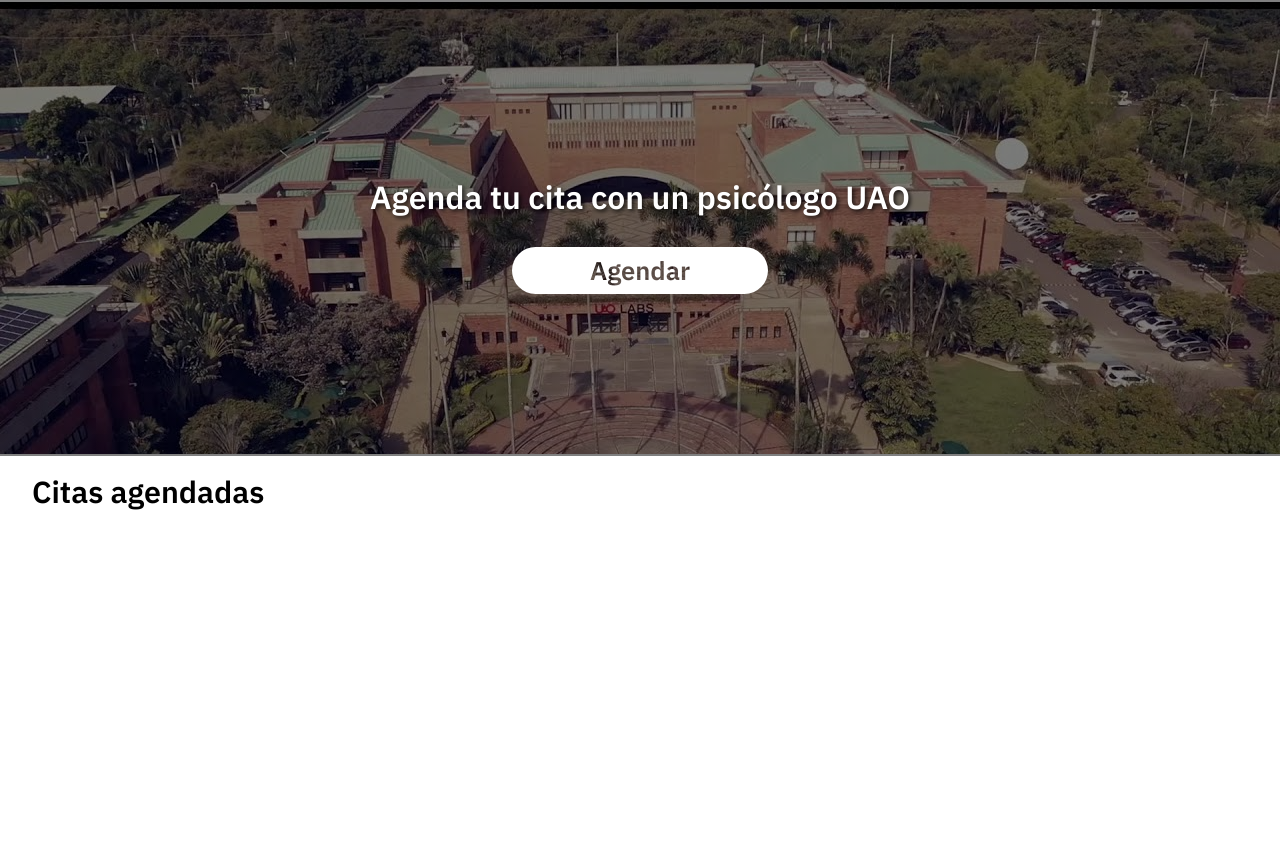
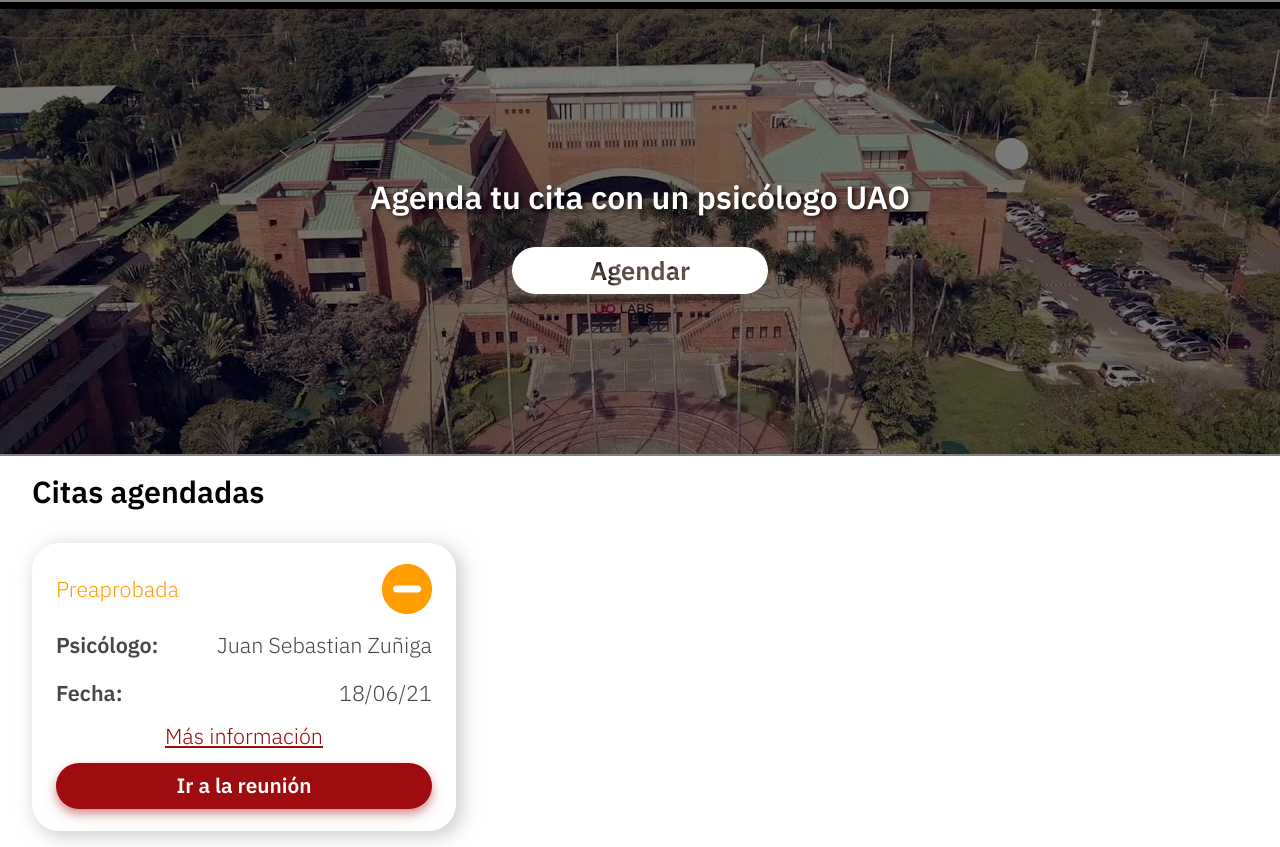
Before and after one commit to wildchamo/SerenaUAO, a React (Create React App) app in the folder finalweb/: page /Home in a window 1280 px wide. Before the commit the page ends 800 px from the top, so only its background shows below. Built offline with nearby package versions, Linux system fonts and the light colour scheme.

Commit message:
componente de citas

```diff
--- a/finalweb/src/componentes/Boton/Boton.css
+++ b/finalweb/src/componentes/Boton/Boton.css
@@ -12,6 +12,22 @@
     box-shadow: 0px 4px 8px rgba(158, 12, 15, 0.39), 0px 8px 16px rgba(158, 12, 15, 0.14);
     cursor: pointer;
 }
+
+.botonfit{
+    font-family:"IBM Plex Sans";
+    margin: 0.5rem;
+    border-color: transparent;
+    background-color: #9E0C0F;
+    color: rgb(255, 255, 255);
+    height: 2.9rem;
+    font-size: 1.3rem;
+    font-weight: 600;
+    border-radius: 2rem;
+    width: 100%;
+    box-shadow: 0px 4px 8px rgba(158, 12, 15, 0.39), 0px 8px 16px rgba(158, 12, 15, 0.14);
+    cursor: pointer;
+}
+
 .boton1{
     font-family:"IBM Plex Sans";
     margin: 0.5rem;
--- a/finalweb/src/componentes/Cita/Cita.css
+++ b/finalweb/src/componentes/Cita/Cita.css
@@ -0,0 +1,19 @@
+.date-card{
+    display: flex;
+    flex-direction: column;
+    width: 23.5rem;
+    justify-content: center;
+    align-items: center;
+    padding: .5rem 1.5rem;
+    background: #FFFFFF;
+    box-shadow: 5px 4px 17px 3px rgba(192, 192, 192, 0.67);
+    border-radius: 27px;
+    height: 17rem;
+}
+
+.more-date{
+    font-weight: 300;
+    color: var(--rojo);
+    text-decoration: underline;
+    margin: 0.3rem 0rem;
+}
--- a/finalweb/src/componentes/Cita/Cita.js
+++ b/finalweb/src/componentes/Cita/Cita.js
@@ -1,2 +1,22 @@
 import React from "react";
+import Boton from "../Boton/Boton";
 import "./Cita.css"
+import Detalle from "./Detalles/Detalles";
+import State from "./Estado/Estado";
+
+
+const Cita=function({data}){
+    const {Psicologo,FechaSol,Estado}=data
+
+    return(
+        <div className="date-card">
+            <State estado={Estado}/>
+            <Detalle titulo="Psicólogo:" contenido={Psicologo}/>
+            <Detalle titulo="Fecha:" contenido={FechaSol}/>
+            <h2 className="more-date">Más información</h2>
+            <Boton tamaño="botonfit" titulo="Ir a la reunión"/>
+        </div>
+    )
+}
+
+export default Cita
--- a/finalweb/src/componentes/Cita/Detalles/Detalles.css
+++ b/finalweb/src/componentes/Cita/Detalles/Detalles.css
@@ -0,0 +1,17 @@
+.detail-container{
+    display: flex;
+    justify-content: space-between;
+    width: 23.5rem;
+    font-size: .9rem;
+    align-items: center;
+    height: 3rem;
+    color: var(--gris);
+}
+
+.detail-title{
+
+}
+
+.detail-content{
+    font-weight: 300;
+}
--- a/finalweb/src/componentes/Cita/Detalles/Detalles.js
+++ b/finalweb/src/componentes/Cita/Detalles/Detalles.js
@@ -0,0 +1,13 @@
+import React from "react";
+import "./Detalles.css"
+
+const Detalle=function({titulo,contenido}){
+    return(
+        <div className="detail-container">
+            <h2 className="detail-title">{titulo}</h2>
+            <h2 className="detail-content">{contenido}</h2>
+        </div>
+    )
+}
+
+export default Detalle
--- a/finalweb/src/componentes/Cita/Estado/Estado.css
+++ b/finalweb/src/componentes/Cita/Estado/Estado.css
@@ -0,0 +1,20 @@
+.state-container{
+    display: flex;
+    justify-content: space-between;
+    align-items: center;
+    width: 23.5rem;
+}
+
+.Aprobada{
+    font-weight: 300;
+    color: var(--verde);
+}
+
+.Preaprobada{
+    font-weight: 300;
+    color: var(--amarillo);
+}
+
+.i-date{
+
+}
--- a/finalweb/src/componentes/Cita/Estado/Estado.js
+++ b/finalweb/src/componentes/Cita/Estado/Estado.js
@@ -0,0 +1,29 @@
+import React from "react";
+import "./Estado.css";
+import pre from "../../../imagenes/citaPA.png"
+import apro from "../../../imagenes/citaA.png"
+
+const getStateIcon=function(estado){
+    if(estado=="Aprobada"){
+        return(
+            <img className="i-date" src={apro}></img>
+        )
+    }
+
+    if(estado=="Preaprobada"){
+        return(
+            <img className="i-date" src={pre}></img>
+        )
+    }
+}
+
+const Estado=function({estado}){
+    return(
+        <div className="state-container">
+            <h2 className={estado}>{estado}</h2>
+            {getStateIcon(estado)}
+        </div>
+    )
+}
+
+export default Estado
--- a/finalweb/src/paginas/Home/Home.css
+++ b/finalweb/src/paginas/Home/Home.css
@@ -48,3 +48,7 @@
     padding: 1rem 2rem;
     font-size: .9rem;
 }
+
+.dates-container{
+    margin-top: 2rem;
+}
--- a/finalweb/src/paginas/Home/Home.js
+++ b/finalweb/src/paginas/Home/Home.js
@@ -1,11 +1,25 @@
 import React, { Component } from "react";
 import { BrowserRouter as Router, Route, Link, Switch } from "react-router-dom";
 import Boton from "../../componentes/Boton/Boton";
+import Cita from "../../componentes/Cita/Cita";
 import Titulo from "../../componentes/Titulo/Titulo";
 import bgimg from "../../imagenes/bg-home.jpg";
 import "./Home.css"
 
+const url="https://run.mocky.io/v3/85d46403-89e5-4993-aac2-435b63ddc4e7"
+
+//const axios = require('axios').default;
+const data = {
+    Psicologo: "Juan Sebastian Zuñiga",
+    FechaSol: "18/06/21",
+    Estado:"Preaprobada"
+}
 class Home extends Component {
+
+    componentDidMount() {
+
+    }
+
     render() {
         return (
             <div className="home-body">
@@ -21,6 +35,9 @@
                 </div>
                 <div className="h-dates">
                     <Titulo texto="Citas agendadas"/>
+                    <div className="dates-container">
+                        <Cita data={data}/>
+                    </div>
                 </div>
             </div>
         )
```
